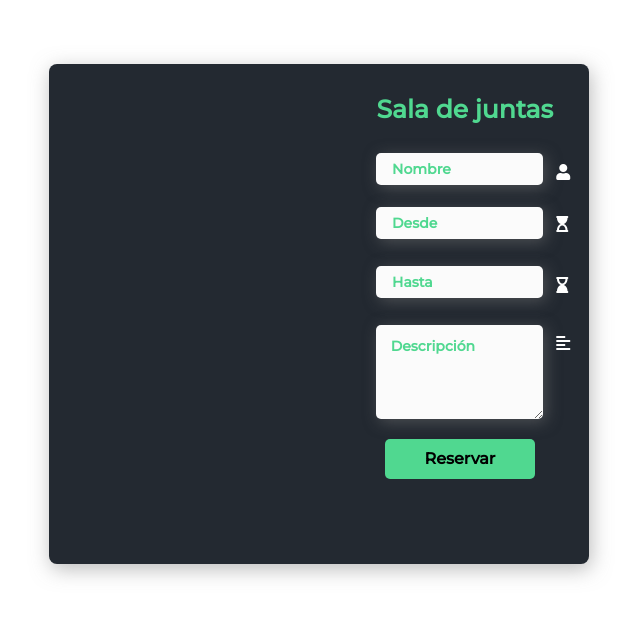
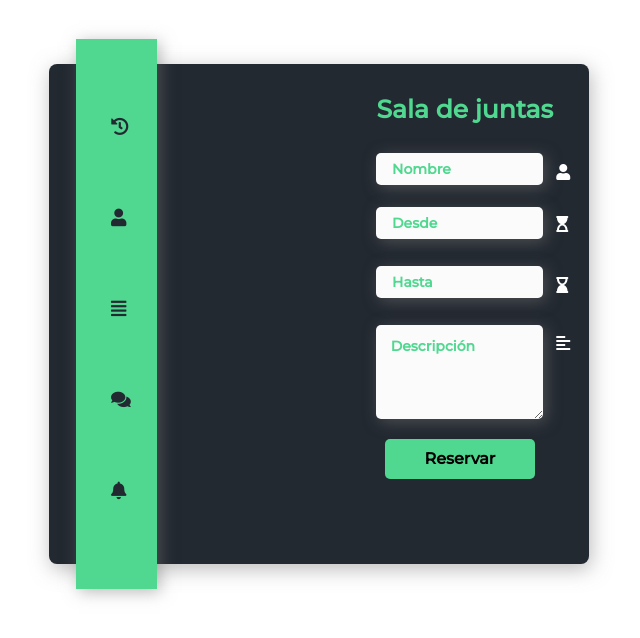
Before and after one commit to Fernando74lr/meeting-room, a React (Create React App) app in the folder meeting-room-app/: page / in a window 1280 px wide. Shown: the top 638 px of the page, without its empty margins (321-961 px from the left). Built offline with nearby package versions, Linux system fonts and the light colour scheme.

Commit message:
LeftBox section

```diff
--- a/meeting-room-app/src/App.jsx
+++ b/meeting-room-app/src/App.jsx
@@ -1,10 +1,12 @@
 import './App.css';
 import Box from './components/Form/Box.jsx';
+import LeftBox from './components/NavBar/LeftBox.jsx';
 
 function App() {
   return (
     <div className="container">
       <Box />
+      <LeftBox />
     </div>
   );
 }
--- a/meeting-room-app/src/components/Form/Box.jsx
+++ b/meeting-room-app/src/components/Form/Box.jsx
@@ -38,7 +38,7 @@ const Box = () => {
 
             <button id="btnReservar" className="montse">Reservar</button>
         </div>
-    )
+    );
 }
 
 export default Box;
--- a/meeting-room-app/src/components/Form/BoxInputItem.jsx
+++ b/meeting-room-app/src/components/Form/BoxInputItem.jsx
@@ -11,7 +11,7 @@ const BoxInputItem = ({ item, icon, id, placeholder }) => {
             >
             </input>
         </div>
-    )
+    );
 }
 
 export default BoxInputItem;
--- a/meeting-room-app/src/components/Form/BoxTextAreaItem.jsx
+++ b/meeting-room-app/src/components/Form/BoxTextAreaItem.jsx
@@ -11,7 +11,7 @@ const BoxTextAreaItem = ({ item, icon, id, placeholder }) => {
             >
             </textarea>
         </div>
-    )
+    );
 }
 
 export default BoxTextAreaItem;
--- /dev/null
+++ b/meeting-room-app/src/components/NavBar/LeftBox.jsx
@@ -0,0 +1,39 @@
+import LeftBoxItem from './LeftBoxItem.jsx'
+
+const LeftBox = () => {
+    return (
+        <div className="leftbox">
+            <nav>
+                <LeftBoxItem
+                    id="dashboard"
+                    icon="history"
+                />
+
+                <LeftBoxItem
+                    id="profile"
+                    icon="user"
+                />
+
+                <LeftBoxItem
+                    id="settings"
+                    icon="align-justify"
+                    show={ true }
+                />
+
+                <LeftBoxItem
+                    id="messages"
+                    icon="comments"
+                    show={ true }
+                />
+
+                <LeftBoxItem
+                    id="notification"
+                    icon="bell"
+                    show={ true }
+                />
+            </nav>
+        </div>
+    );
+}
+
+export default LeftBox;
--- /dev/null
+++ b/meeting-room-app/src/components/NavBar/LeftBoxItem.jsx
@@ -0,0 +1,10 @@
+
+const LeftBoxItem = ({ id, icon, show }) => {
+    return (
+        <a id={ id } className={show && 'not'}>
+            <i className={ 'fa fa-' + icon }></i>
+        </a>
+    );
+}
+
+export default LeftBoxItem;
```
